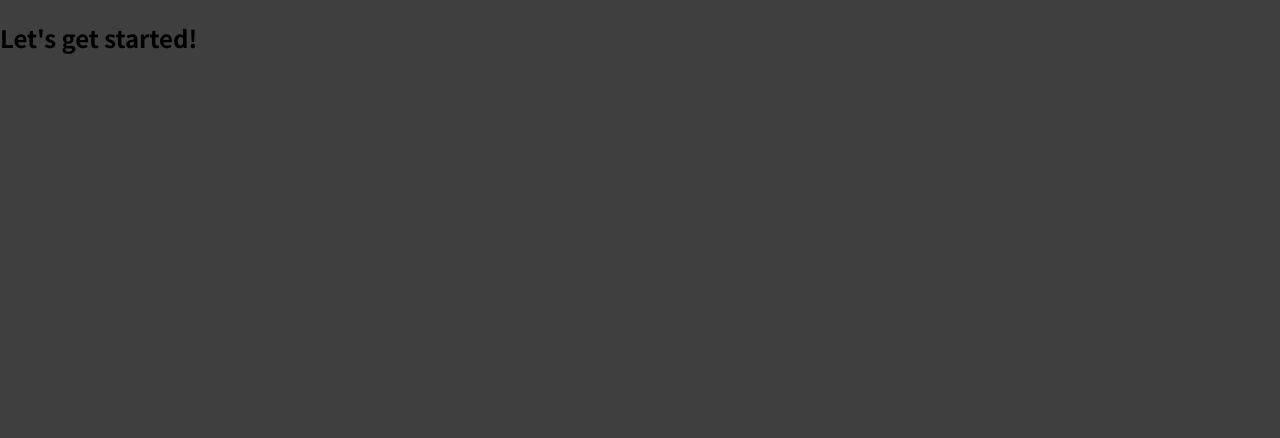
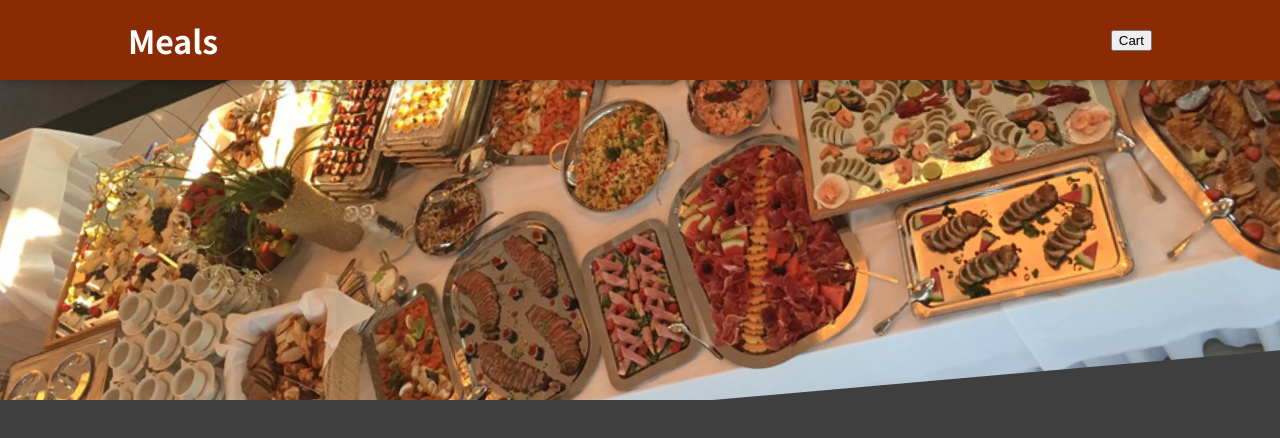
Before and after one commit to GAURAV1-ui/Food-App, a React (Create React App) app: page / in a window 1280 px wide. Shown: the top 438 px of the page. Built offline with nearby package versions, Linux system fonts and the light colour scheme.

Commit message:
new commit

```diff
--- a/src/App.js
+++ b/src/App.js
@@ -1,8 +1,11 @@
+import { Fragment } from "react/cjs/react.development";
+import Header from "./components/Layout/Header";
+
 function App() {
   return (
-    <div>
-      <h2>Let's get started!</h2>
-    </div>
+    <Fragment>
+      <Header/>
+    </Fragment>
   );
 }
 
--- a/src/components/Layout/Header.js
+++ b/src/components/Layout/Header.js
@@ -0,0 +1,20 @@
+import React from 'react'
+import { Fragment } from 'react/cjs/react.production.min';
+
+import mealsImage from '../../assets/meals.jpg';
+import classes from './Header.module.css';
+const Header = (props) => {
+  return (
+    <Fragment>
+        <header className= {classes.header}>
+            <h1>Meals</h1>
+            <button>Cart</button>
+        </header>
+        <div className={classes['main-image']}>
+            <img src={mealsImage} alt = 'A table full of delicious food!'/>
+        </div>
+    </Fragment>
+  )
+};
+
+export default Header;
```
Also changed, not shown: src/assets/meals.jpg (added), src/components/Layout/HeaderCartButton.js (added), src/components/Layout/HeaderCartButton.module.css (added), 1 other file (tests, documents, lock files or other folders).
